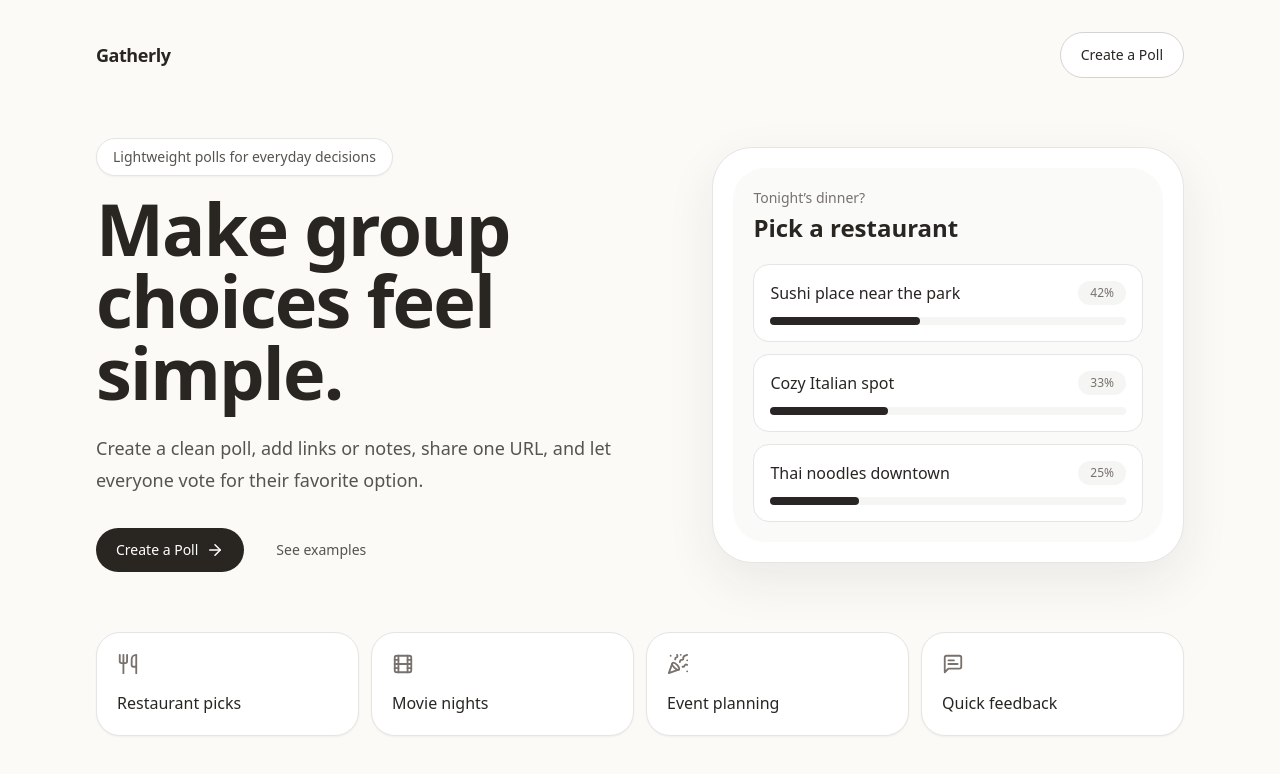
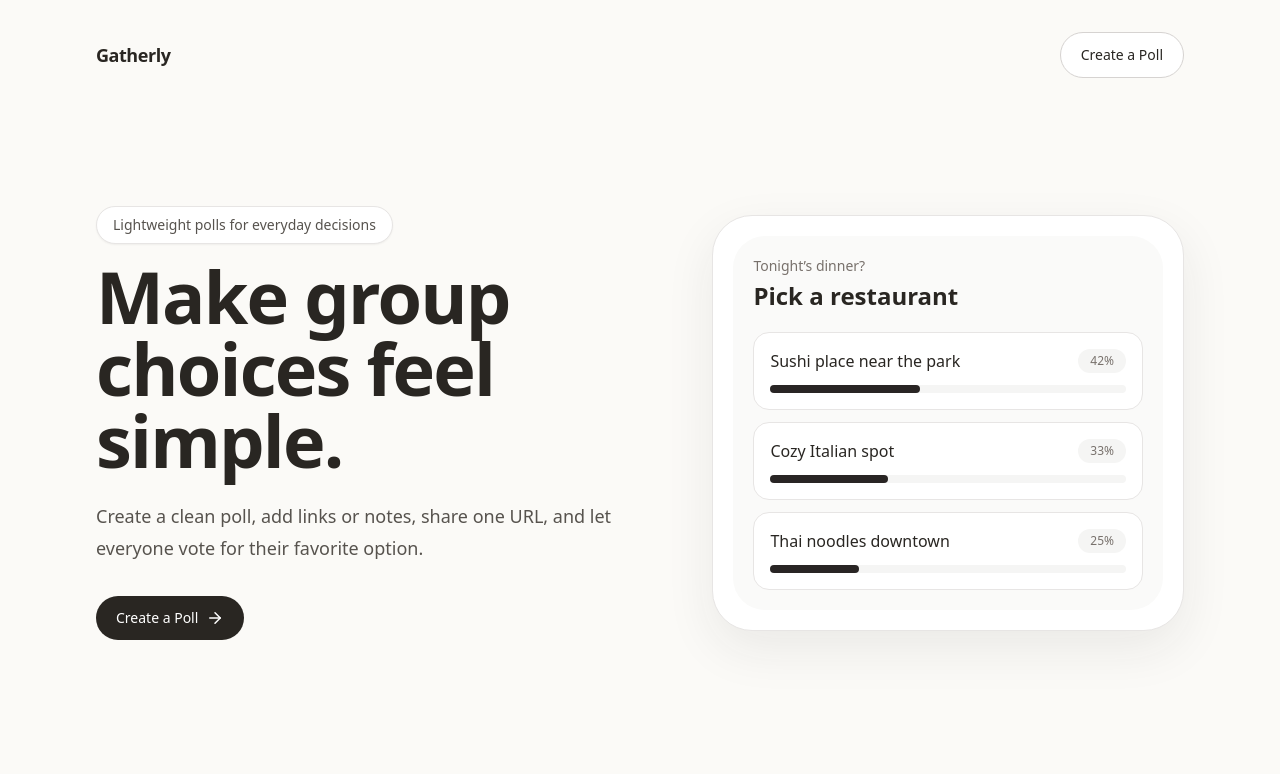
Before and after one commit to curious-anna/Gatherly, a Next.js app: page / in a window 1280 px wide. Shown: the top 774 px of the page. Built offline with nearby package versions, Linux system fonts and the light colour scheme.

Commit message:
Remove examples from home page

```diff
--- a/app/page.tsx
+++ b/app/page.tsx
@@ -1,12 +1,5 @@
-import { ArrowRight, Film, MessageSquareText, PartyPopper, Utensils } from 'lucide-react';
+import { ArrowRight } from 'lucide-react';
 import { LinkButton } from '@/components/Button';
-
-const examples = [
-  { icon: Utensils, label: 'Restaurant picks' },
-  { icon: Film, label: 'Movie nights' },
-  { icon: PartyPopper, label: 'Event planning' },
-  { icon: MessageSquareText, label: 'Quick feedback' },
-];
 
 export default function HomePage() {
   return (
@@ -33,12 +26,6 @@ export default function HomePage() {
             <LinkButton href="/create" className="gap-2">
               Create a Poll <ArrowRight size={18} />
             </LinkButton>
-            <a
-              href="#examples"
-              className="inline-flex items-center justify-center rounded-full px-5 py-3 text-sm font-medium text-stone-600 transition hover:text-ink"
-            >
-              See examples
-            </a>
           </div>
         </div>
 
@@ -69,18 +56,6 @@ export default function HomePage() {
           </div>
         </div>
       </section>
-
-      <section id="examples" className="grid gap-3 pb-8 sm:grid-cols-2 lg:grid-cols-4">
-        {examples.map((example) => {
-          const Icon = example.icon;
-          return (
-            <div key={example.label} className="rounded-3xl border border-stone-200 bg-white p-5 shadow-sm">
-              <Icon className="mb-4 text-stone-500" size={22} />
-              <p className="font-medium">{example.label}</p>
-            </div>
-          );
-        })}
-      </section>
     </div>
   );
 }
```
